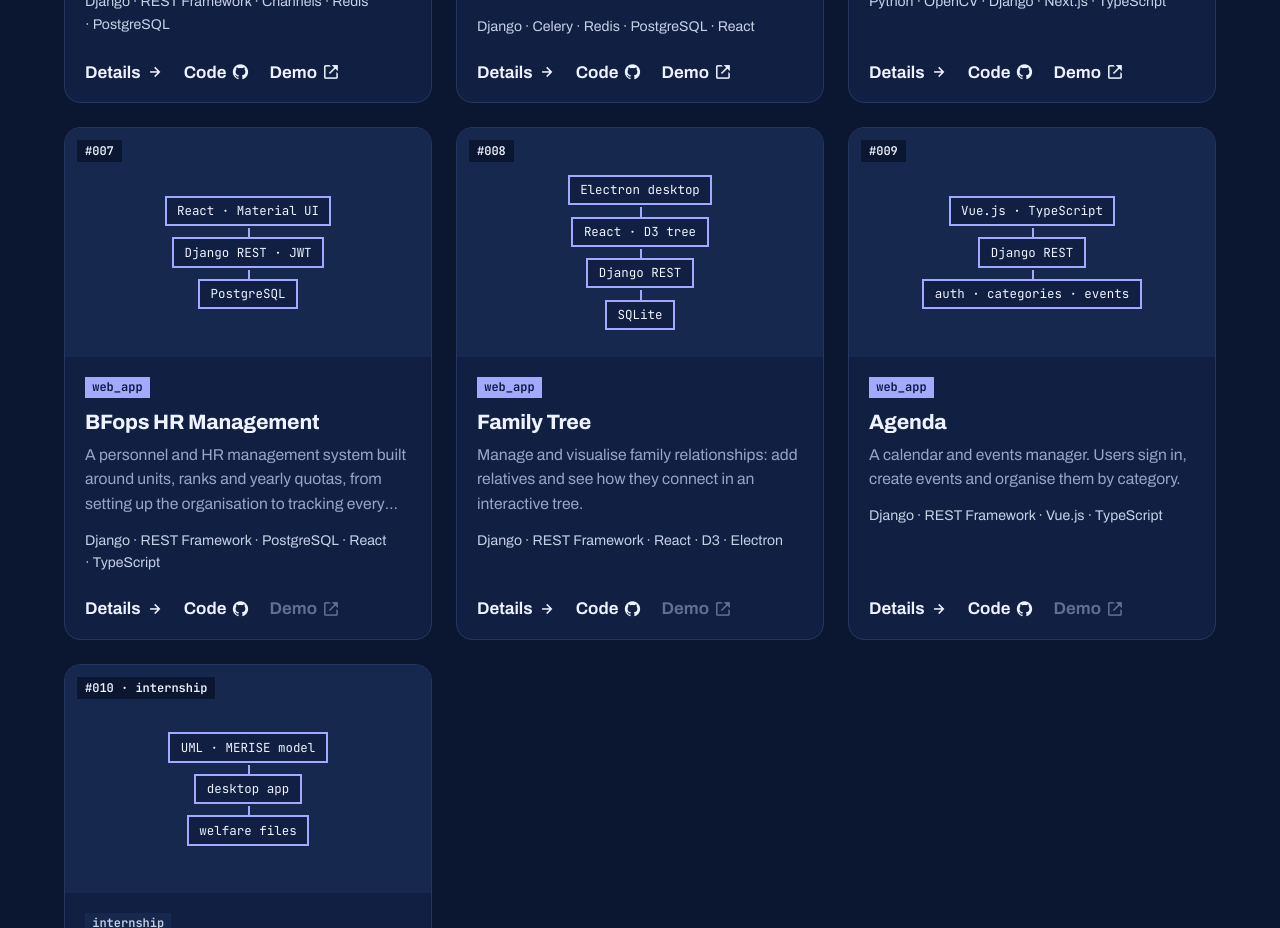
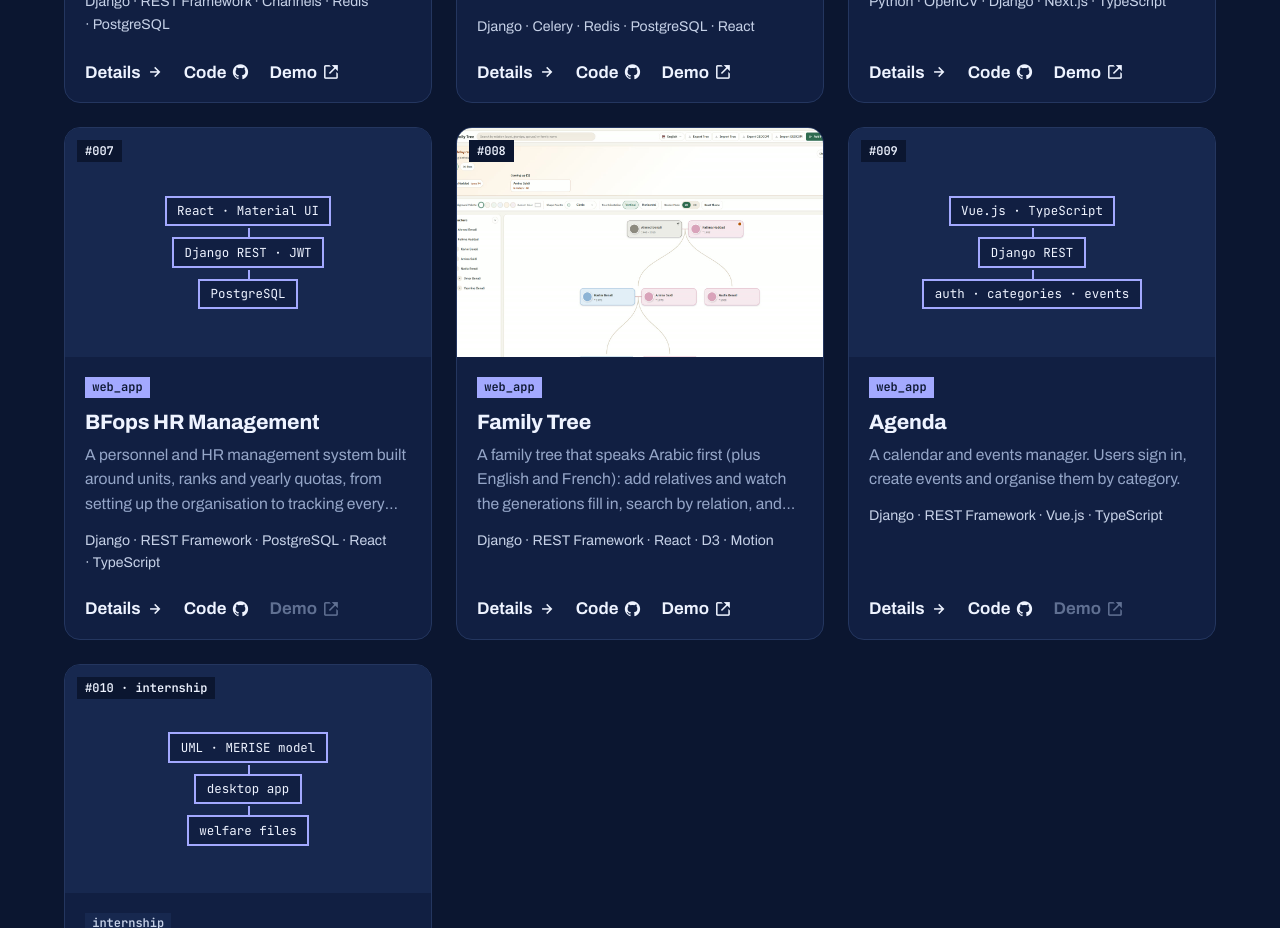
Before and after one commit to HaouacheOmar/proforlio, a React (Vite) app: page / in a window 1280 px wide. Shown: the part 1760-2688 px from the top of the page. Built offline with nearby package versions, Linux system fonts and the light colour scheme.

Commit message:
Family Tree: live demo link, screenshot and updated description

```diff
--- a/src/data/projects.js
+++ b/src/data/projects.js
@@ -140,18 +140,18 @@ export default [
     title: "Family Tree",
     category: "sidework",
     classes: ["web_app"],
-    image: "",
-    flow: ["Electron desktop", "React · D3 tree", "Django REST", "SQLite"],
-    demo: "",
+    image: "/assets/img/family-tree.jpg",
+    demo: "https://familytree-7d2.pages.dev",
     github: "https://github.com/HaouacheOmar/FamilyTree",
     description:
-      "Manage and visualise family relationships: add relatives and see how they connect in an interactive tree.",
+      "A family tree that speaks Arabic first (plus English and French): add relatives and watch the generations fill in, search by relation, and never miss a birthday.",
     features: [
-      { label: "Visualisation", text: "the tree is drawn interactively with D3 and react-d3-tree." },
-      { label: "Family data", text: "relatives and their relationships, with photo uploads and a birthday command." },
-      { label: "Delivery", text: "Django REST API with a React/Vite front end, packaged as a Windows desktop app with Electron." },
+      { label: "Tree", text: "generations drawn with D3 in 2D or three.js in 3D, with memorial marks and partner links." },
+      { label: "Search", text: "by name or relation in Arabic, English or French: جدة finds the grandmother." },
+      { label: "Data", text: "GEDCOM import and export, one-file backup and restore, duplicate detection and merge." },
+      { label: "Delivery", text: "Django REST API with a React/Vite front end; Windows desktop app (Electron), Docker, or Cloudflare Pages + Render + Neon Postgres." },
     ],
-    tags: ["Django", "REST Framework", "React", "D3", "Electron", "SQLite"],
+    tags: ["Django", "REST Framework", "React", "D3", "Motion", "Electron", "Docker", "PostgreSQL"],
   },
   {
     title: "Agenda",
```
Also changed, not shown: public/assets/img/family-tree.jpg (added).
